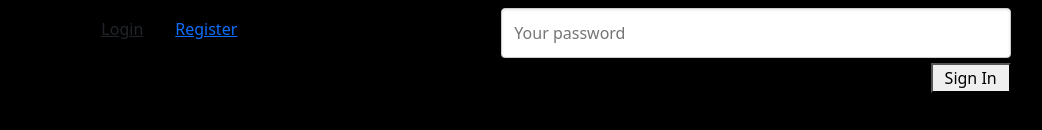
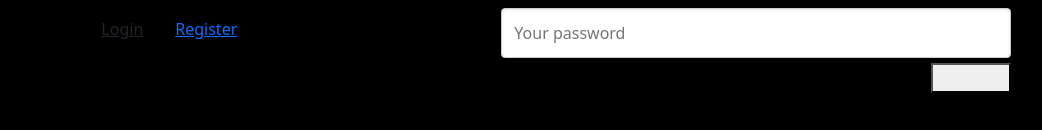
Before and after one commit to tke4974652/thrift-thrive, a Vue app in the folder my-app/: page /login in a window 1280 px wide. Shown: the part 430-560 px from the top of the page, without its empty margins (204-1246 px from the left). Built offline with nearby package versions, Linux system fonts and the light colour scheme; no server answers.

Commit message:
change value of login.vue

```diff
--- a/my-app/src/components/Login.vue
+++ b/my-app/src/components/Login.vue
@@ -29,8 +29,8 @@
               v-if="!loading && !isLoggedIn"
               type="submit"
               class="buttonBlock"
+              value="Sign In"
             >
-              Sign In
             </button>
             <router-link
               v-else-if="isLoggedIn"
```
